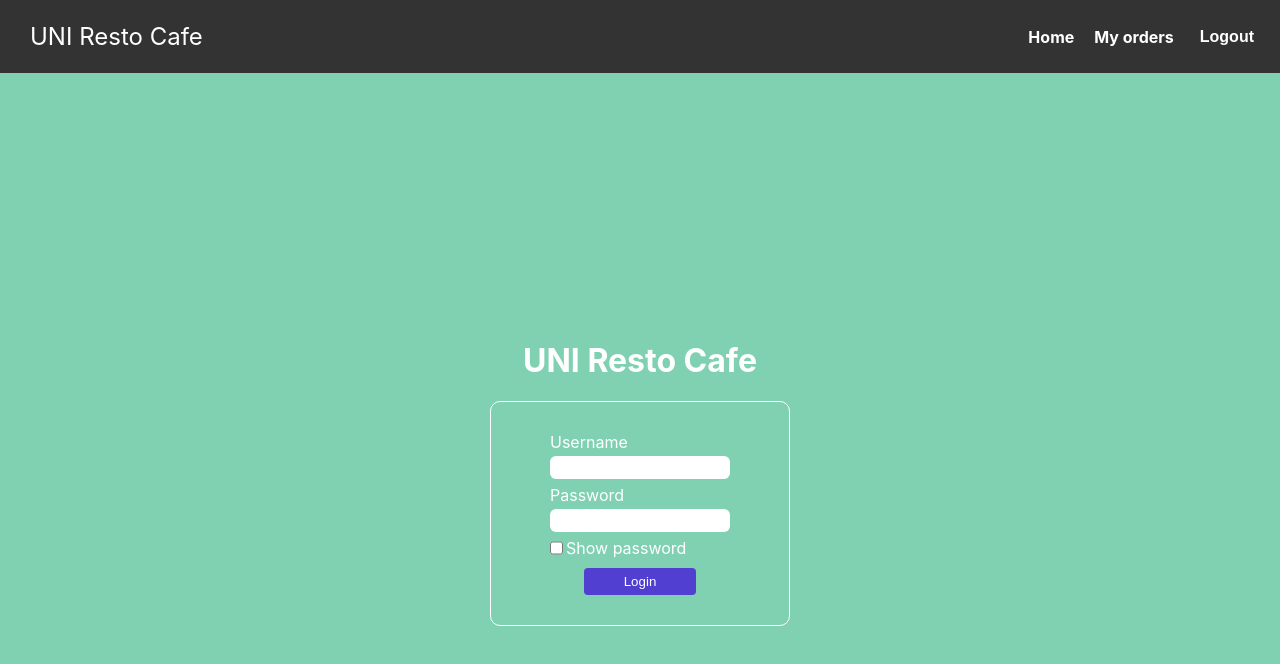
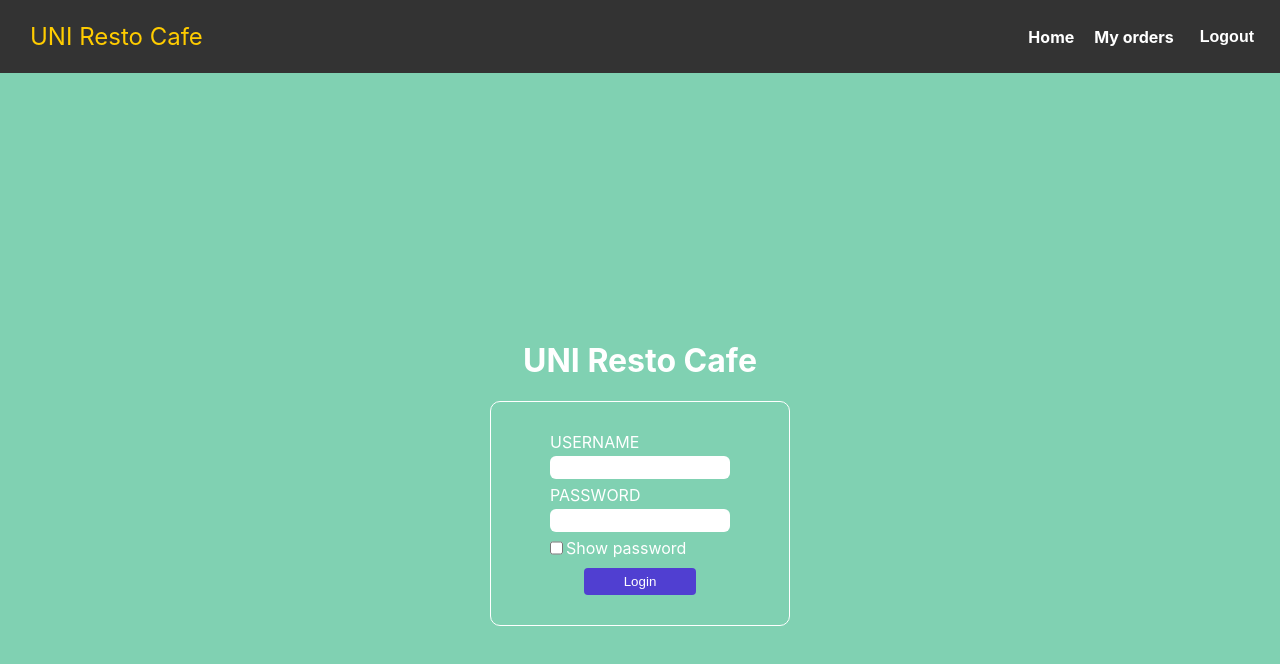
Before and after one commit to mkkmani/Restaurant, a React (Create React App) app: page /login in a window 1280 px wide. Shown: the top 664 px of the page. Built offline with nearby package versions, Linux system fonts and the light colour scheme; a web font is replaced by a local one.

Commit message:
login route labels updated

```diff
--- a/src/components/HomeRoute/index.css
+++ b/src/components/HomeRoute/index.css
@@ -0,0 +1,6 @@
+.loader-container {
+  display: flex;
+  justify-content: center;
+  align-items: center;
+  height: 80vh;
+}
--- a/src/components/HomeRoute/index.js
+++ b/src/components/HomeRoute/index.js
@@ -2,6 +2,7 @@ import {useContext, useEffect, useState} from 'react'
 import Loader from 'react-loader-spinner'
 import HomeDetails from '../HomeDetails'
 import RestaurantContext from '../../Context/cartContext'
+import './index.css'
 
 const apiStatusList = {
   loading: 'LOADING',
@@ -11,7 +12,7 @@ const apiStatusList = {
 }
 
 const RenderLoader = () => (
-  <div>
+  <div className="loader-container">
     <Loader type="Oval" color="orange" height={50} />
   </div>
 )
--- a/src/components/LoginRoute/index.js
+++ b/src/components/LoginRoute/index.js
@@ -48,7 +48,7 @@ const LoginRoute = () => {
       <form className="login-form" onSubmit={onClickLogin}>
         <div className="input-label">
           <label htmlFor="username" id="username" className="label-login">
-            Username
+            USERNAME
           </label>
           <input
             type="text"
@@ -60,7 +60,7 @@ const LoginRoute = () => {
         </div>
         <div className="input-label">
           <label htmlFor="password" id="password" className="label-login">
-            Password
+            PASSWORD
           </label>
           <input
             className="input-login"
--- a/src/components/Navbar/index.css
+++ b/src/components/Navbar/index.css
@@ -13,6 +13,10 @@
   text-decoration: none;
   color: white;
   cursor: pointer;
+}
+
+.resto-name {
+  color: #ffcc00;
 }
 
 .logo {
--- a/src/components/Navbar/index.js
+++ b/src/components/Navbar/index.js
@@ -18,7 +18,7 @@ const Navbar = props => {
     <nav className="navbar">
       <div className="logo">
         <Link to="/" className="link">
-          <span>UNI Resto Cafe</span>
+          <span className="resto-name">UNI Resto Cafe</span>
         </Link>
       </div>
       <ul className="nav-links">
```
